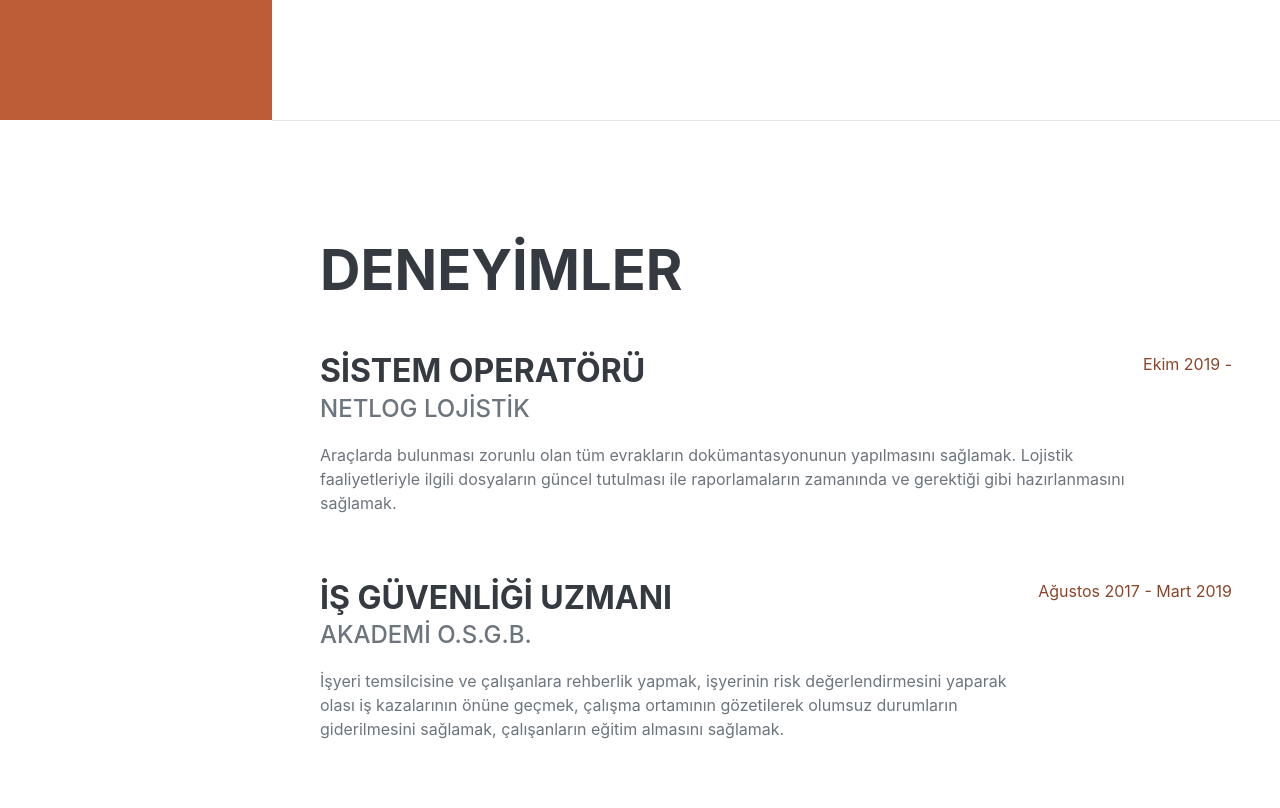
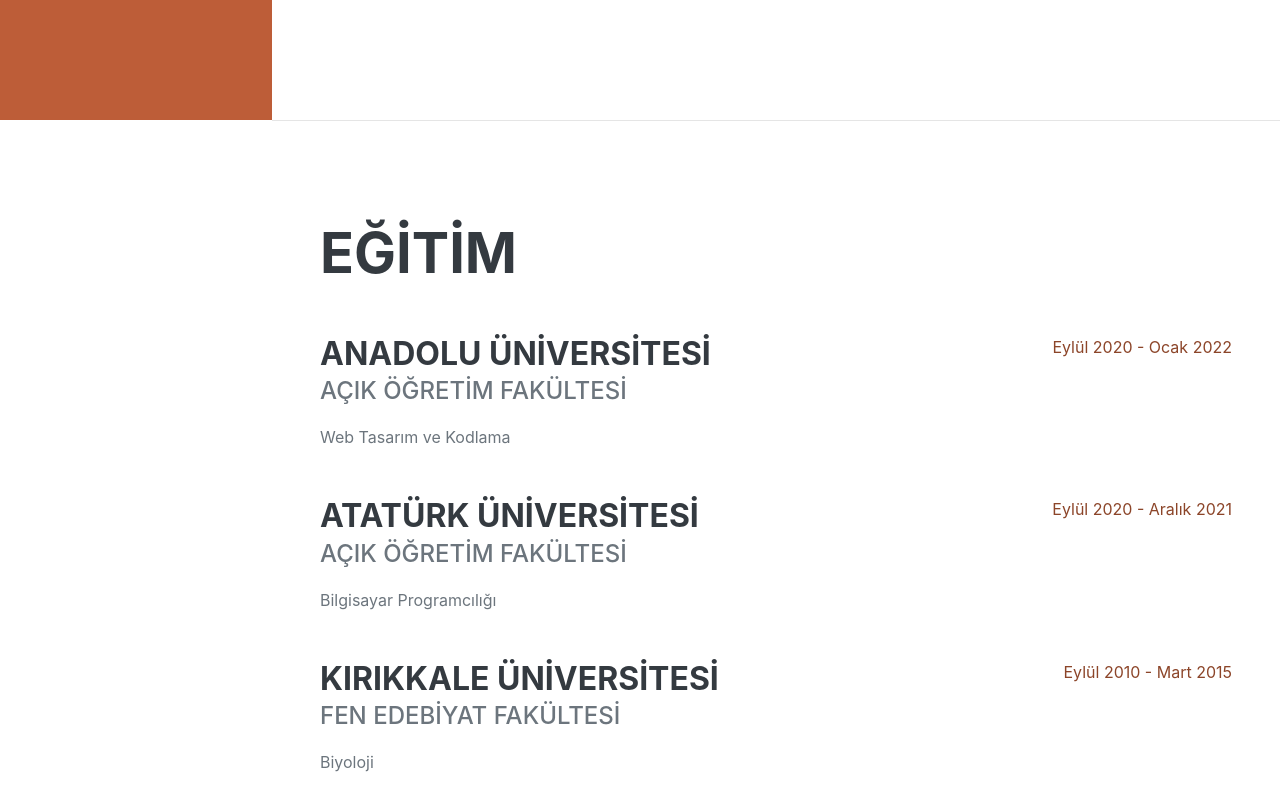
Before and after one commit to erdinckurt/erdinckurt.github.io, a plain HTML site: page index.html in a window 1280 px wide. Shown: the part 680-1488 px from the top of the page. Drawn offline with nearby package versions, Linux system fonts and the light colour scheme; a web font is replaced by a local one.

Commit message:
Update index.html

```diff
--- a/index.html
+++ b/index.html
@@ -32,7 +32,6 @@
         <div class="collapse navbar-collapse" id="navbarSupportedContent">
             <ul class="navbar-nav">
                 <li class="nav-item"><a class="nav-link js-scroll-trigger" href="#about">Hakkında</a></li>
-                <li class="nav-item"><a class="nav-link js-scroll-trigger" href="#experience">Deneyim</a></li>
                 <li class="nav-item"><a class="nav-link js-scroll-trigger" href="#education">Eğitim</a></li>
                 <li class="nav-item"><a class="nav-link js-scroll-trigger" href="#skills">Beceriler</a></li>
             </ul>
@@ -74,34 +73,6 @@
                         target="_blank" title="CV Download">
                         <i class="fas fa-download"></i>
                     </a>
-                </div>
-            </div>
-        </section>
-        <hr class="m-0" />
-        <!--Deneyimler-->
-        <section class="resume-section" id="experience">
-            <div class="resume-section-content">
-                <h2 class="mb-5">Deneyimler</h2>
-                <div class="d-flex flex-column flex-md-row justify-content-between mb-5">
-                    <div class="flex-grow-1">
-                        <h3 class="mb-0">Sistem Operatörü</h3>
-                        <div class="subheading mb-3">Netlog Lojistik</div>
-                        <p>Araçlarda bulunması zorunlu olan tüm evrakların dokümantasyonunun yapılmasını sağlamak.
-                            Lojistik faaliyetleriyle ilgili dosyaların güncel tutulması ile raporlamaların zamanında ve
-                            gerektiği gibi hazırlanmasını sağlamak.
-                        </p>
-                    </div>
-                    <div class="flex-shrink-0"><span class="text-primary">Ekim 2019 - </span></div>
-                </div>
-                <div class="d-flex flex-column flex-md-row justify-content-between mb-5">
-                    <div class="flex-grow-1">
-                        <h3 class="mb-0">İş Güvenliği Uzmanı</h3>
-                        <div class="subheading mb-3">Akademi O.S.G.B.</div>
-                        <p>İşyeri temsilcisine ve çalışanlara rehberlik yapmak, işyerinin risk değerlendirmesini yaparak
-                            olası iş kazalarının önüne geçmek, çalışma ortamının gözetilerek olumsuz durumların
-                            giderilmesini sağlamak, çalışanların eğitim almasını sağlamak.
-                    </div>
-                    <div class="flex-shrink-0"><span class="text-primary">Ağustos 2017 - Mart 2019</span></div>
                 </div>
             </div>
         </section>
```
